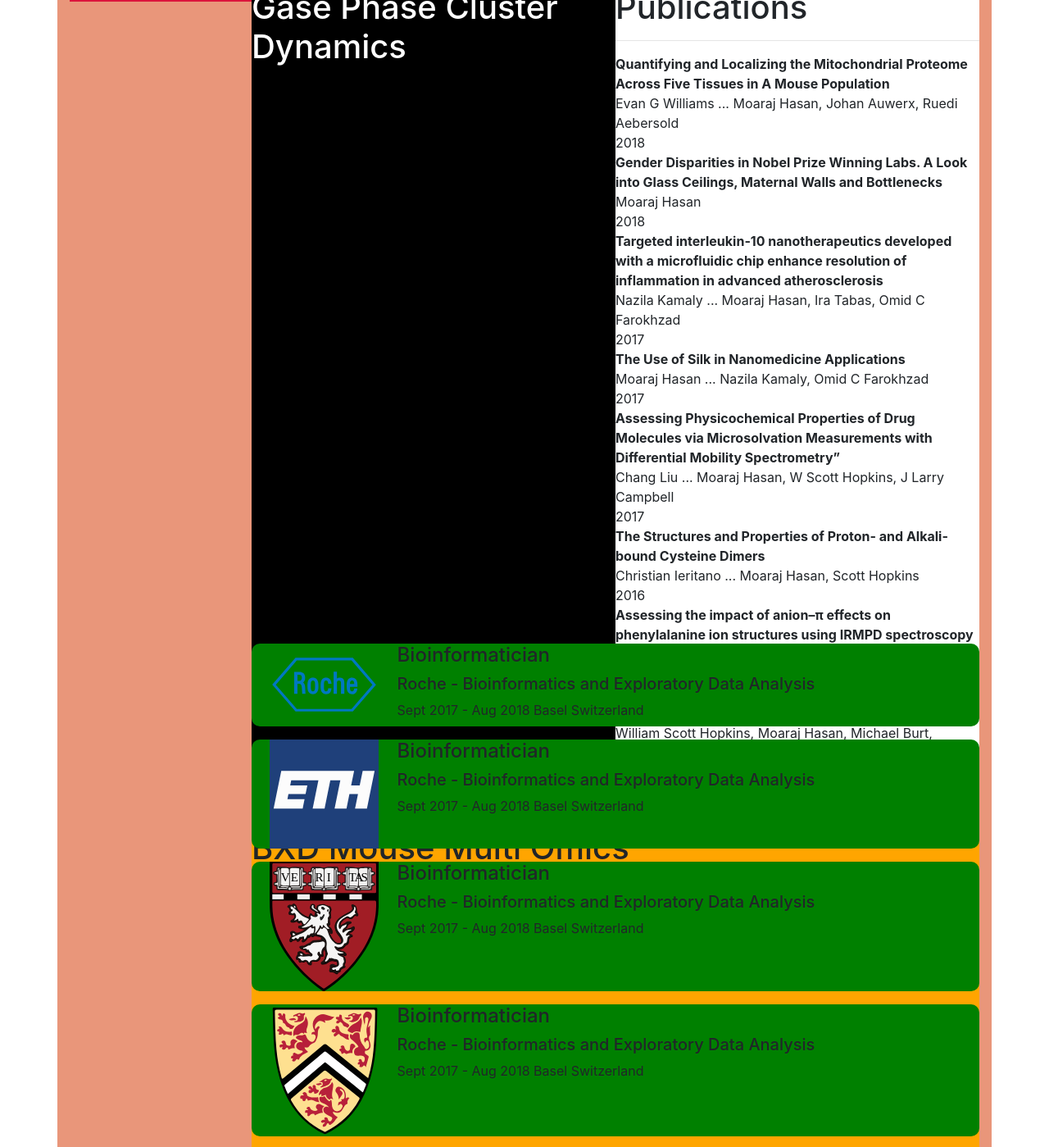
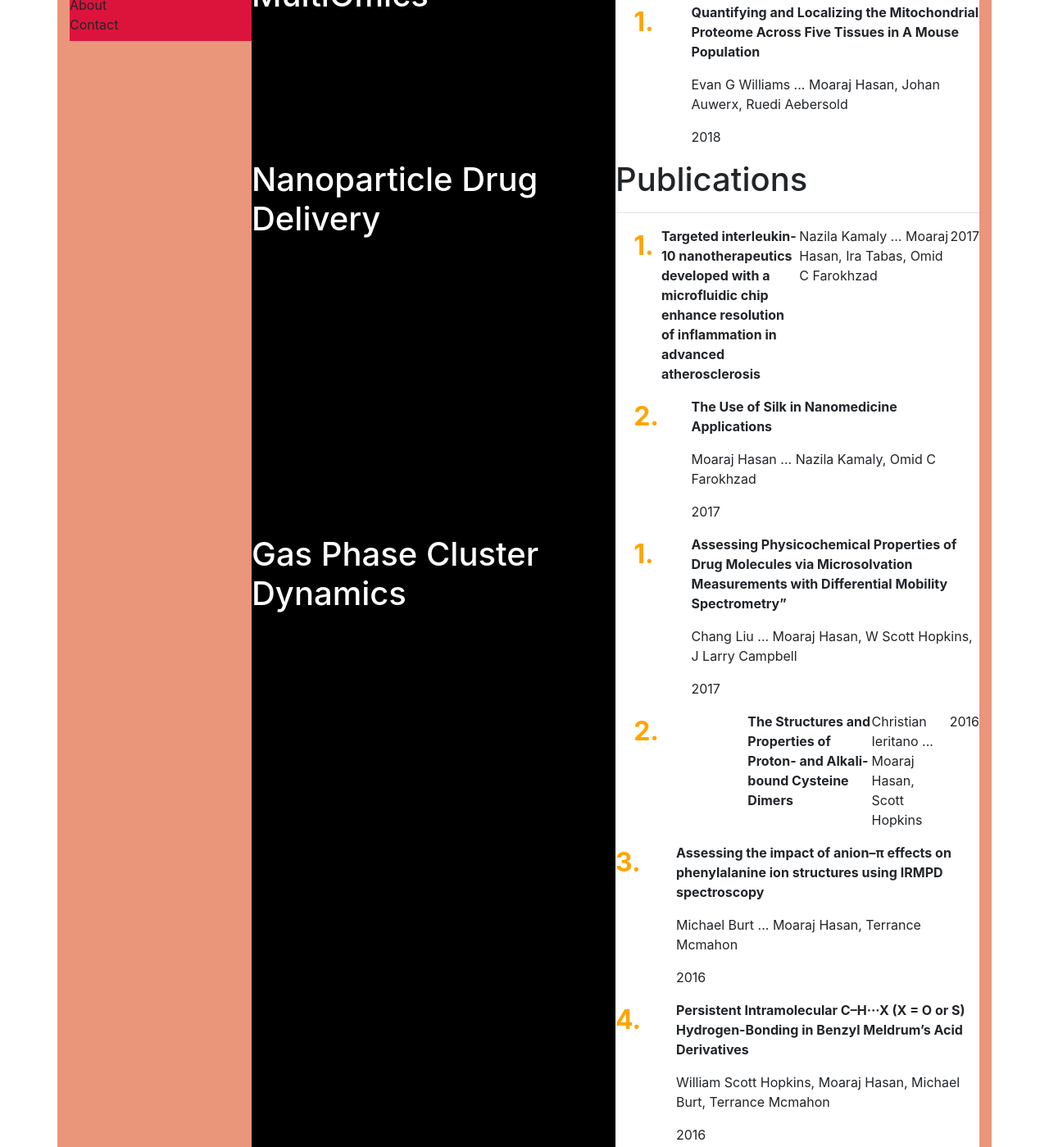
Before and after one commit to moaraj/Moaraj.com, a plain HTML site: page index.html in a window 1280 px wide. Shown: the part 182-1581 px from the top of the page at 82% size. Drawn offline with Linux system fonts and the light colour scheme; a script that the page names is missing.

Commit message:
Research Section in Columns

```diff
--- a/css/navbar.css
+++ b/css/navbar.css
@@ -1,11 +1,3 @@
-/* The sticky class is added to the navbar with JS when it reaches its scroll position */
-.sticky {
-    position: fixed;
-    top: 0;
-    width: 100%;
-  }
-
-  /* Add some top padding to the page content to prevent sudden quick movement (as the navigation bar gets a new position at the top of the page (position:fixed and top:0) */
-  .sticky + .content {
-    padding-top: 60px;
-  }
+.flex-moaraj {
+  width: 20%;
+}
--- a/css/research.css
+++ b/css/research.css
@@ -1,23 +1,57 @@
 .research {
+    height: auto;
     width: 100%;
     background-color: yellow;
+
     display: flex;
-    flex-flow: row wrap;
-    height: 100vh;
+    flex-direction: row;
+    flex-wrap: wrap;
+    align-content: space-between;
 }
 
 .research-panel {
+    height: auto;
     width: 50%;
-    height: auto;
     background-color: black;
     color: white;
 }
 
 .research-publications {
+    height: auto;
     width: 50%;
     background-color: white;
-    height: auto;
+
 }
+
+
+.publication-list {
+    background-color: white;
+    margin-left: 5%;
+}
+
+.publication-item {
+    width: 100%;
+    display: flex;
+    flex-direction: row;
+    justify-content: space-between;
+}
+
+.publication-number {
+    font-weight: bold;
+    font-size: 2em;
+    color: orange;
+    height: 100%;
+    width: 20%;
+}
+
+.publication-details {
+    height: 100%;
+    width: 100%;
+
+    display: flex;
+    flex-direction: column;
+}
+
 
 .article-name {
     font-weight: bold;
--- a/css/styles.css
+++ b/css/styles.css
@@ -38,7 +38,7 @@
 }
 
 .flex-main {
-    margin-top: 10%;
+    margin-top: 0%;
     background-color: burlywood;
     width:80%;
     height: 200vh;
--- a/index.html
+++ b/index.html
@@ -16,7 +16,7 @@
 
   <header>
     <div class="container top-nav">
-    <div class="flex-Moaraj"> <h1> Moaraj Hasan </h1>  </div>
+    <div class="flex-moaraj"> <h1> Moaraj Hasan </h1>  </div>
 
     </div>
   </header>
@@ -37,86 +37,130 @@
         <section class="projects">
 
           <section class="research">
+
+            <div class="research-panel gas-phase">
+              <h1>BXD Mouse MultiOmics</h1>
+            </div> <!-- Gas Phase Publications end -->
+
+            <div class="research-publications">
+              <h1>Publications</h1>
+              <hr>
+
+              <div class="publication-list">
+                  <div class="publication-item">
+                      <div class="publication-number">1.</div>
+                      <div class="publication-details">
+                          <p class="article-name">Quantifying and Localizing the Mitochondrial Proteome Across Five Tissues in A Mouse Population</p>
+                          <p class="article-authors">Evan G Williams ... Moaraj Hasan, Johan Auwerx, Ruedi Aebersold</p>
+                          <p class="article-year>">2018</p>
+                      </div>
+                    </div>
+              </div>
+
+            </div> <!-- Publication list end -->
+
             <div class="research-panel">
-              <h1>Gase Phase Cluster Dynamics</h1>
+                <h1>Nanoparticle Drug Delivery</h1>
               </div>
 
             <div class="research-publications">
                 <h1>Publications</h1>
                 <hr>
 
-
                 <div class="publication-list">
                     <div class="publication-item">
-                      <div class="article-name">Quantifying and Localizing the Mitochondrial Proteome Across Five Tissues in A Mouse Population</div>
-                      <div class="article-authors">Evan G Williams ... Moaraj Hasan, Johan Auwerx, Ruedi Aebersold</div>
-                      <div class="article-year>">2018</div>
+                        <div class="publication-number">1.</div>
+                        <div class="publication-details">
+                          <p class="article-name">Targeted interleukin-10 nanotherapeutics developed with a microfluidic chip enhance resolution of inflammation in advanced atherosclerosis</div>
+                          <p class="article-authors">Nazila Kamaly ... Moaraj Hasan,  Ira Tabas, Omid C Farokhzad</p>
+                          <p class="article-year>">2017</p>
                         </div>
 
                     <div class="publication-item">
-                        <div class="article-name">Gender Disparities in Nobel Prize Winning Labs. A Look into Glass Ceilings, Maternal Walls and Bottlenecks</div>
-                        <div class="article-authors">Moaraj Hasan</div>
-                        <div class="article-year>">2018</div>
+                        <div class="publication-number">2.</div>
+                        <div class="publication-details">
+                          <p class="article-name">The Use of Silk in Nanomedicine Applications</p>
+                          <p class="article-authors">Moaraj Hasan ...  Nazila Kamaly, Omid C Farokhzad</p>
+                          <p class="article-year>">2017</p>
+                        </div>
+                    </div>
+                  </div>
+              </div> <!-- Publication list end -->
+
+              <div class="research-panel">
+                  <h1>Gas Phase Cluster Dynamics</h1>
+                </div>
+
+              <div class="research-publications">
+              <div class="publication-list">
+
+                  <div class="publication-item">
+                    <div class="publication-number">1.</div>
+                    <div class="publication-details">
+                      <p class="article-name">Assessing Physicochemical Properties of Drug Molecules via Microsolvation Measurements with Differential Mobility Spectrometry”</p>
+                      <p class="article-authors">Chang Liu ... Moaraj Hasan,  W Scott Hopkins, J Larry Campbell</p>
+                      <p class="article-year>">2017</p>
                     </div>
                   </div>
 
-              <div class="publication-list">
                   <div class="publication-item">
-                      <div class="article-name">Targeted interleukin-10 nanotherapeutics developed with a microfluidic chip enhance resolution of inflammation in advanced atherosclerosis</div>
-                      <div class="article-authors">Nazila Kamaly ... Moaraj Hasan,  Ira Tabas, Omid C Farokhzad</div>
-                      <div class="article-year>">2017</div>
+                    <div class="publication-number">2.</div>
+                    <div class="publication-details"></div>
+                      <p class="article-name">The Structures and Properties of Proton- and Alkali-bound Cysteine Dimers</p>
+                      <p class="article-authors">Christian Ieritano ... Moaraj Hasan, Scott Hopkins</p>
+                      <p class="article-year>">2016</p>
+                    </div>
                   </div>
 
                   <div class="publication-item">
-                      <div class="article-name">The Use of Silk in Nanomedicine Applications</div>
-                      <div class="article-authors">Moaraj Hasan ...  Nazila Kamaly, Omid C Farokhzad</div>
-                      <div class="article-year>">2017</div>
+                    <div class="publication-number">3.</div>
+                    <div class="publication-details">
+                      <p class="article-name">Assessing the impact of anion–π effects on phenylalanine ion structures using IRMPD spectroscopy</p>
+                      <p class="article-authors">Michael Burt ... Moaraj Hasan, Terrance Mcmahon</p>
+                      <p class="article-year>">2016</p>
                     </div>
                   </div>
 
-              <div class="publication-list">
                   <div class="publication-item">
-                  <div class="article-name">Assessing Physicochemical Properties of Drug Molecules via Microsolvation Measurements with Differential Mobility Spectrometry”</div>
-                  <div class="article-authors">Chang Liu ... Moaraj Hasan,  W Scott Hopkins, J Larry Campbell</div>
-                  <div class="article-year>">2017</div>
-                </div>
-
-                <div class="publication-item">
-                  <div class="article-name">The Structures and Properties of Proton- and Alkali-bound Cysteine Dimers</div>
-                  <div class="article-authors">Christian Ieritano ... Moaraj Hasan, Scott Hopkins</div>
-                  <div class="article-year>">2016</div>
-                </div>
-
-                <div class="publication-item">
-                  <div class="article-name">Assessing the impact of anion–π effects on phenylalanine ion structures using IRMPD spectroscopy</div>
-                  <div class="article-authors">Michael Burt ... Moaraj Hasan, Terrance Mcmahon</div>
-                  <div class="article-year>">2016</div>
-                </div>
-
-                <div class="publication-item">
-                  <div class="article-name">Persistent Intramolecular C–H···X (X = O or S) Hydrogen-Bonding in Benzyl Meldrum’s Acid Derivatives</div>
-                  <div class="article-authors">William Scott Hopkins, Moaraj Hasan, Michael Burt, Terrance Mcmahon</div>
-                  <div class="article-year>">2016</div>
+                    <div class="publication-number">4.</div>
+                    <div class="publication-details">
+                      <p class="article-name">Persistent Intramolecular C–H···X (X = O or S) Hydrogen-Bonding in Benzyl Meldrum’s Acid Derivatives</p>
+                      <p class="article-authors">William Scott Hopkins, Moaraj Hasan, Michael Burt, Terrance Mcmahon</p>
+                      <p class="article-year>">2016</p>
                     </div>
                     </div>
 
-              </div> <!-- Publication list end -->
+
+
+              </div>
+              <div class="research-panel">
+                  <h1>Gender Inequality</h1>
+                </div>
+
+              <div class="research-publications">
+                <div class="publication-list">
+
+                  <div class="publication-item">
+                      <div class="publication-number">2.</div>
+                      <div class="publication-details">
+                        <p class="article-name">Gender Disparities in Nobel Prize Winning Labs. A Look into Glass Ceilings, Maternal Walls and Bottlenecks</p>
+                        <p class="article-authors">Moaraj Hasan</p>
+                        <p class="article-year>">2018</p>
+                      </div>
+                  </div>
+                </div>
+              </div>
+
+            </section>
+        </div> <!-- flex main -->
 
 
 
 
 
-            <div class="reserach-panel">
-              <h1>Nanoparticle Drug Delivery</h1>
-            </div>
-
-            <div class="reserach-panel">
-                <h1>BXD Mouse Multi Omics</h1>
-
-            </div>
 
 
-          </section>
+
 
 
           <section class="career">
@@ -182,6 +226,8 @@
 
           <section class="about">About</section>
 
+
+
           <section class="contact">Contact</section>
 
         </section>
--- a/js/script.js
+++ /dev/null
@@ -1,17 +0,0 @@
-// When the user scrolls the page, execute myFunction
-window.onscroll = function() {myFunction()};
-
-// Get the navbar
-var navbar = document.getElementById("flex-navbar");
-
-// Get the offset position of the navbar
-var sticky = navbar.offsetTop;
-
-// Add the sticky class to the navbar when you reach its scroll position. Remove "sticky" when you leave the scroll position
-function myFunction() {
-  if (window.pageYOffset >= sticky) {
-    navbar.classList.add("sticky")
-  } else {
-    navbar.classList.remove("sticky");
-  }
-}
```
Also changed, not shown: img/8B1CC50EA6865730.png (added), img/uranium.svg (added), 1 other file. Lines whose indentation alone changed are shown as unchanged.
